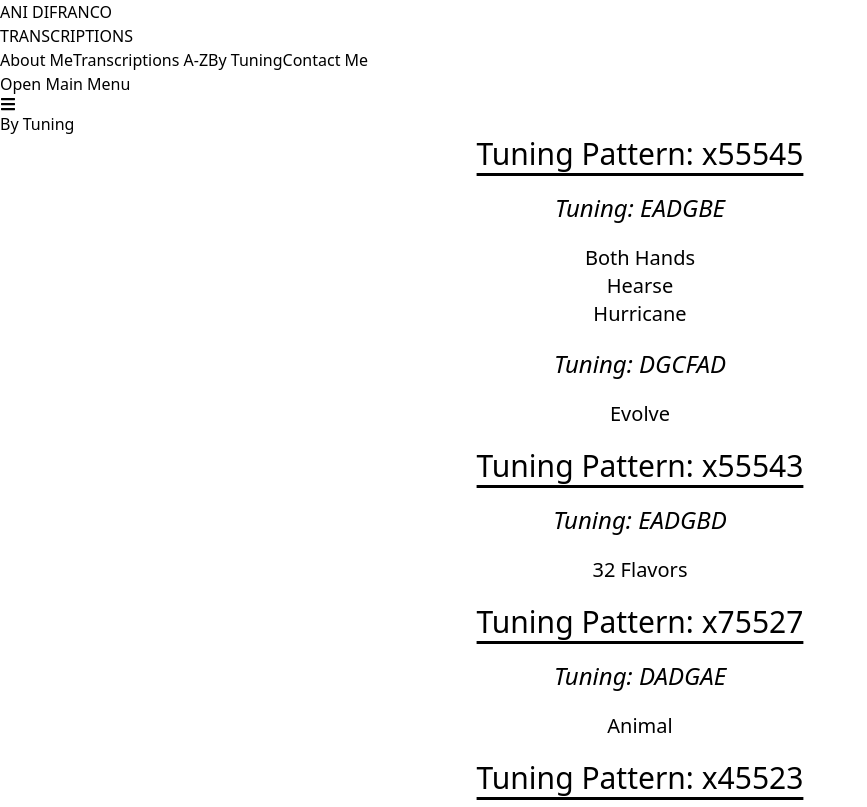
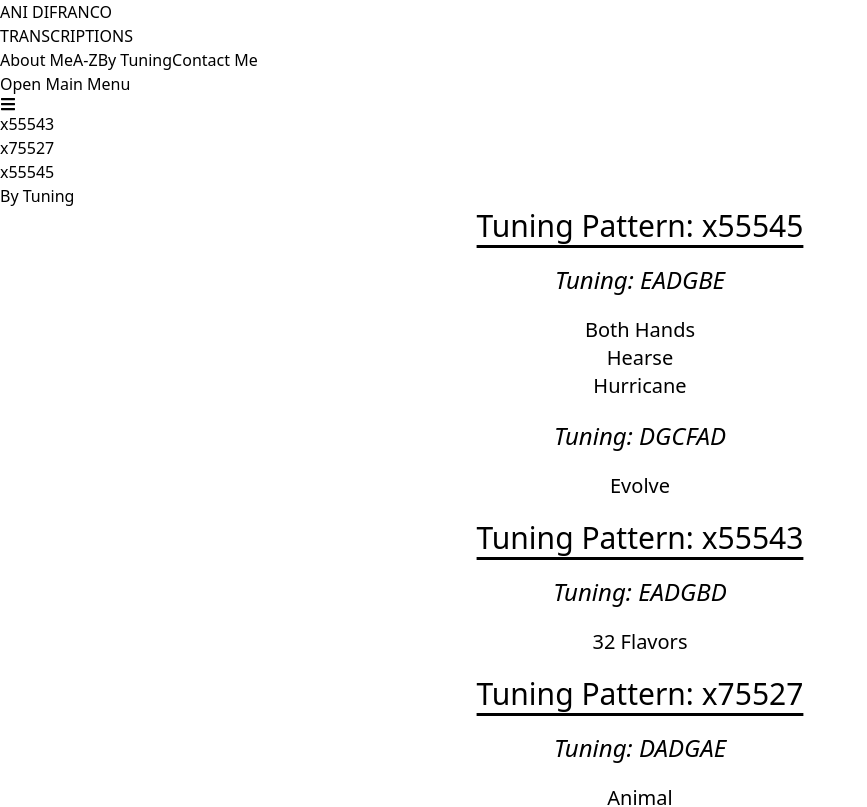
Before and after one commit to KKurzawa/Ani-Difranco-Transcriptions, a React (Vite) app: page /ByTuning in a window 1280 px wide. Shown: the top 807 px of the page, without its empty margins (0-867 px from the left). Built offline with nearby package versions, Linux system fonts and the light colour scheme.

Commit message:
linked transcription lists to individual transcription page

```diff
--- a/src/Components/Navbar/Navbar.jsx
+++ b/src/Components/Navbar/Navbar.jsx
@@ -12,7 +12,7 @@
         link: '/AboutMe',
     },
     {
-        title: 'Transcriptions A-Z',
+        title: 'A-Z',
         link: '/TranscriptionsAz',
     },
     {
@@ -36,9 +36,9 @@
     return (
         <>
             <div className='flex'>
-                <div className='hidden md:flex lg:flex md:text-base lg:text-2xl items-center md:ml-10 lg:ml-40'>
+                <div className='hidden md:flex lg:flex md:text-base lg:text-xl items-center md:ml-10 lg:ml-40'>
                     {navlinks.map((link, index) => index > 0 && (
-                        <a key={index} className='md:p-3 lg:p-5' href={link.link}>
+                        <a key={index} className='md:p-3 lg:p-5 text-center' href={link.link}>
                             {link.title}
                         </a>
                     ))}
--- a/src/Pages/ByTuning/ByTuning.jsx
+++ b/src/Pages/ByTuning/ByTuning.jsx
@@ -1,7 +1,9 @@
 import './ByTuning.css';
-import { getTranscriptions } from '../../Utils/TranscriptionsTunings';
+import { getTranscriptions, getTranscriptions2 } from '../../Utils/TranscriptionsTunings';
 import { useEffect, useState } from 'react';
 import { Link } from 'react-router-dom';
+
+
 
 function ByTuning() {
     const [transcriptions, setTranscriptions] = useState([]);
@@ -16,8 +18,33 @@
         fetchData();
     }, []);
 
+    const [transcriptions2, setTranscriptions2] = useState([]);
+
+    const fetchData2 = async () => {
+        const transcriptions2 = await getTranscriptions2();
+        setTranscriptions2(transcriptions2);
+        // console.log(transcriptions.tuning)
+    }
+
+    useEffect(() => {
+        fetchData2();
+    }, []);
+
+
+
     return (
         <section>
+            {transcriptions2.map((transcription2) => (
+                <div key={transcription2.id}>
+                    {transcription2.tuningPattern}
+                </div>
+            ))}
+            {transcriptions2.map((transcription2) => (
+                <div key={transcription2.id}>
+                    {Object.values(transcription2).forEach(val => console.log(val))}
+                </div>
+            ))}
+            {/* original approach */}
             <h2 className='text-4xl md:text-6xl p-5 text-center'>By Tuning</h2>
             <div className='md:hidden flex flex-col'>
                 <h2 className='tuningPattern'>Tuning Pattern: x55545</h2>
@@ -25,7 +52,7 @@
                 <div className='map'>
                     {transcriptions.map((transcription) => transcription.tuning === 'EADGBE' && (
                         <Link
-                            to='/SingleTranscription'
+                            to={`/SingleTranscription/${transcription.id}`}
                             key={transcription.id}
                             className='w-10px'
                         >
@@ -37,7 +64,7 @@
                 <div className='map'>
                     {transcriptions.map((transcription) => transcription.tuning === 'DGCFAD' && (
                         <Link
-                            to='/SingleTranscription'
+                            to={`/SingleTranscription/${transcription.id}`}
                             key={transcription.id}
                             className='w-10px'
                         >
@@ -50,7 +77,7 @@
                 <div className='map'>
                     {transcriptions.map((transcription) => transcription.tuning === 'EADGBD' && (
                         <Link
-                            to='/SingleTranscription'
+                            to={`/SingleTranscription/${transcription.id}`}
                             key={transcription.id}
                             className='link'
                         >
@@ -63,7 +90,7 @@
                 <div className='map'>
                     {transcriptions.map((transcription) => transcription.tuning === 'DADGAE' && (
                         <Link
-                            to='/SingleTranscription'
+                            to={`/SingleTranscription/${transcription.id}`}
                             key={transcription.id}
                             className='link'
                         >
@@ -76,7 +103,7 @@
                 <div className='map'>
                     {transcriptions.map((transcription) => transcription.tuning === 'FADGAC' && (
                         <Link
-                            to='/SingleTranscription'
+                            to={`/SingleTranscription/${transcription.id}`}
                             key={transcription.id}
                             className='link'
                         >
@@ -89,7 +116,7 @@
                 <div className='map'>
                     {transcriptions.map((transcription) => transcription.tuning === 'DADGAC' && (
                         <Link
-                            to='/SingleTranscription'
+                            to={`/SingleTranscription/${transcription.id}`}
                             key={transcription.id}
                             className='link'
                         >
@@ -102,7 +129,7 @@
                 <div className='map'>
                     {transcriptions.map((transcription) => transcription.tuning === 'CGCGCD' && (
                         <Link
-                            to='/SingleTranscription'
+                            to={`/SingleTranscription/${transcription.id}`}
                             key={transcription.id}
                             className='link'
                         >
@@ -115,7 +142,7 @@
                 <div className='map'>
                     {transcriptions.map((transcription) => transcription.tuning === 'CADGCC' && (
                         <Link
-                            to='/SingleTranscription'
+                            to={`/SingleTranscription/${transcription.id}`}
                             key={transcription.id}
                             className='link'
                         >
--- a/src/Pages/SingleTranscription/SingleTranscription.jsx
+++ b/src/Pages/SingleTranscription/SingleTranscription.jsx
@@ -1,11 +1,19 @@
-import './SingleTranscription.css'
-// import { getTranscriptions } from '../../Utils/Transcriptions';
+import './SingleTranscription.css';
+import { useParams } from 'react-router-dom';
+import { transcriptions } from '../../Utils/TranscriptionsTunings';
 // import { useEffect, useState } from 'react';
 
 function SingleTranscription() {
+    const { id } = useParams();
+    const transcription = transcriptions.find((transcription) => transcription.id == id)
+    return (
+        <>
+            <h1>{transcription.name}</h1>
+            <h1>{transcription.tuning}</h1>
+            <h1>{transcription.tuningPattern}</h1>
+            <h1>{transcription.pdf}</h1>
+        </>
 
-    return (
-        <h1>Single</h1>
     )
 }
 
--- a/src/Pages/TranscriptionsAz/TranscriptionsaAz.jsx
+++ b/src/Pages/TranscriptionsAz/TranscriptionsaAz.jsx
@@ -1,34 +1,43 @@
 import './TranscriptionsAz.css';
-import { getTranscriptions } from '../../Utils/TranscriptionsTunings';
+import { transcriptions } from '../../Utils/TranscriptionsTunings';
 import { useEffect, useState } from 'react';
 import { Link } from 'react-router-dom';
 
+
 function TranscriptionsaAz() {
 
-    const [transcriptions, setTranscriptions] = useState([]);
+    // const [transcriptions, setTranscriptions] = useState([]);
 
-    const fetchData = async () => {
-        const transcriptions = await getTranscriptions();
-        setTranscriptions(transcriptions);
-        // console.log(transcriptions.tuning)
-    }
+    // const fetchData = async () => {
+    //     const transcriptions = await getTranscriptions();
+    //     setTranscriptions(transcriptions);
+    //     // const data = (transcriptions);
+    //     // console.log(data)
+    // }
 
-    useEffect(() => {
-        fetchData();
-    }, []);
+    // useEffect(() => {
+    //     fetchData();
+    // }, []);
+
+    // if (!id) {
+    //     id = "id";
+    // }
+
+
 
     return (
         <section className='flex flex-col'>
-            <h2 className='text-4xl md:text-6xl p-5 text-center'>Transcriptions</h2>
+            <h2 className='text-4xl md:text-6xl p-5 text-center'>Transcriptions A-Z</h2>
             <div className='md:hidden flex flex-col pb-5'>
                 {transcriptions.map((transcription) => (
                     <div key={transcription.id} className='p-2 flex flex-col items-center'>
                         <Link
-                            to='/SingleTranscription'
                             key={transcription.id}
+                            to={`/SingleTranscription/${transcription.id}`}
+
                         >
                             <div key={transcription.id}>
-                                <h3 className='text-3xl'>{transcription.name}</h3>
+                                <h2 className='text-3xl'>{transcription.name}</h2>
                             </div>
                         </Link>
                         <div>
@@ -46,7 +55,7 @@
                     {transcriptions.map((transcription, index) => index % 2 === 0 && (
                         <div key={transcription.id} className='p-2 flex flex-col items-center'>
                             <Link
-                                to='/SingleTranscription'
+                                to={`/SingleTranscription/${transcription.id}`}
                                 key={transcription.id}
                             >
                                 <div key={transcription.id}>
@@ -65,7 +74,7 @@
                     {transcriptions.map((transcription, index) => index % 2 === 1 && (
                         <div key={transcription.id} className='p-2 flex flex-col items-center'>
                             <Link
-                                to='/SingleTranscription'
+                                to={`/SingleTranscription/${transcription.id}`}
                                 key={transcription.id}
                             >
                                 <div key={transcription.id}>
--- a/src/Utils/TranscriptionsTunings.jsx
+++ b/src/Utils/TranscriptionsTunings.jsx
@@ -1,4 +1,4 @@
-const transcriptions = [
+export const transcriptions = [
     {
         id: 1,
         name: '32 Flavors',
@@ -74,3 +74,45 @@
 export function getTranscriptions() {
     return transcriptions;
 }
+
+
+
+const transcriptions2 = [
+    {
+        id: 1,
+        tuningPattern: 'x55543',
+        tunings: {
+            tuning1: 'EADGBD',
+            songs: {
+                song1: 'song1',
+                song2: 'song2',
+
+            },
+            tuning2: 'DGCFAC',
+            songs: {
+                song1: 'song1',
+                song2: 'song2',
+            },
+        },
+
+    },
+    {
+        id: 2,
+        tuningPattern: 'x75527',
+        tunings: {
+            one: 'DADGAE',
+        }
+    },
+    {
+        id: 3,
+        tuningPattern: 'x55545',
+        tunings: {
+            one: 'EADGBE',
+            two: 'DGCFAD',
+        },
+    }
+]
+
+export function getTranscriptions2() {
+    return transcriptions2;
+}
--- a/src/main.jsx
+++ b/src/main.jsx
@@ -9,6 +9,7 @@
 import ByTuning from './Pages/ByTuning/ByTuning.jsx';
 import Contact from './Pages/Contact/Contact.jsx';
 import SingleTranscription from './Pages/SingleTranscription/SingleTranscription.jsx';
+
 
 const router = createBrowserRouter([
   {
@@ -37,7 +38,7 @@
         element: <Contact />,
       },
       {
-        path: '/SingleTranscription',
+        path: '/SingleTranscription/:id',
         element: <SingleTranscription />,
       }
     ],
```
